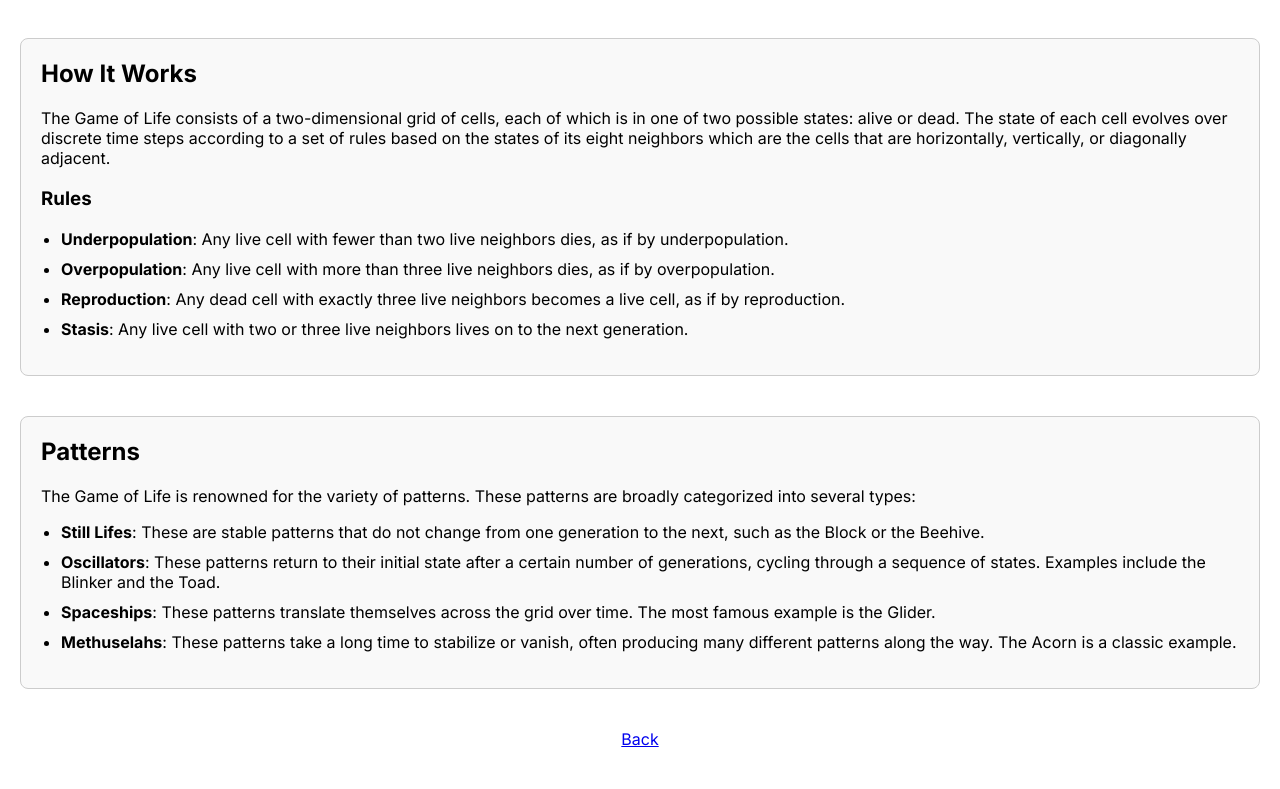
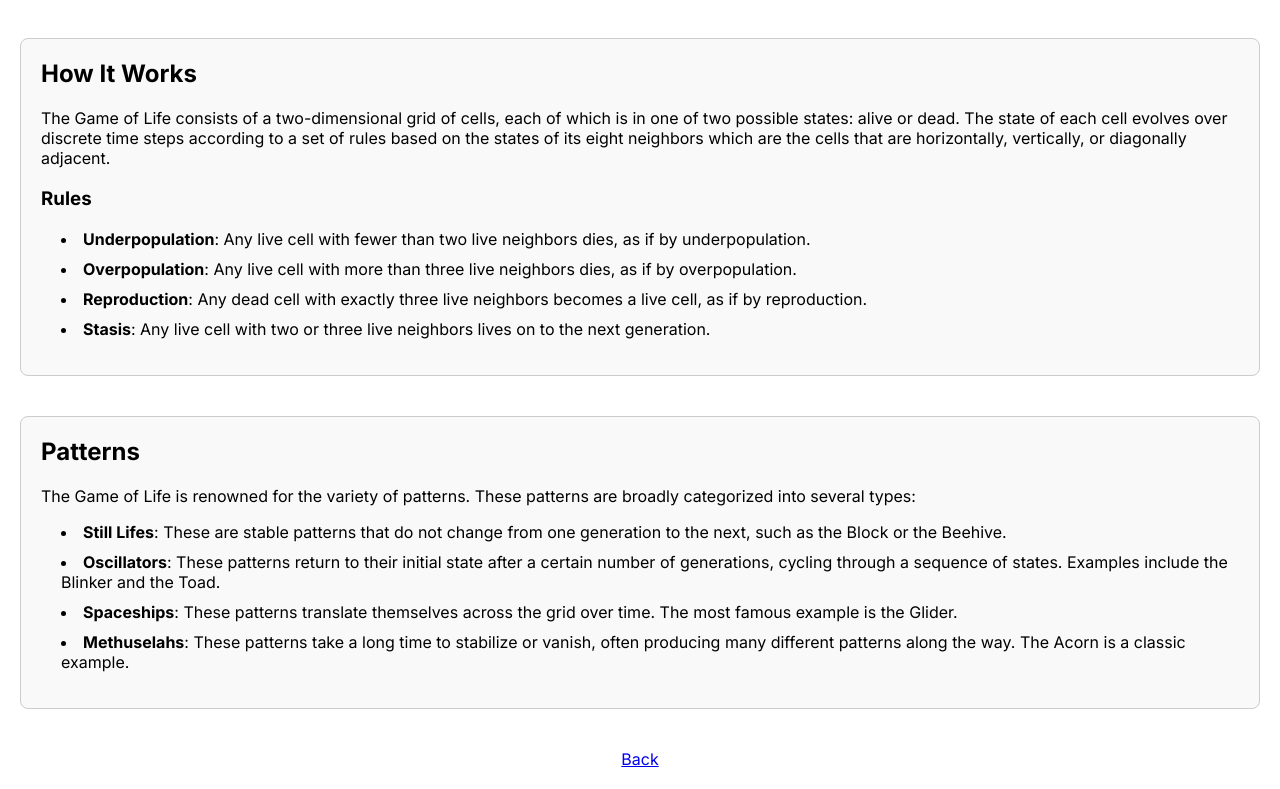
Before and after one commit to Okios2/Game-of-Life, a Next.js app: page /about in a window 1280 px wide. Shown: the part 238-1027 px from the top of the page. Built offline with nearby package versions, Linux system fonts and the light colour scheme.

Commit message:
Code refactoring

```diff
--- a/app/about/page.tsx
+++ b/app/about/page.tsx
@@ -10,33 +10,39 @@ export default function About() {
       </div>
       <section className={styles.section}>
         <h2>Introduction</h2>
-            <p>The Game of Life is a cellular automaton devised by the British mathematician John Horton Conway in 1970.
-               This game, despite its simple rules, is capable of producing extraordinarily complex behaviors, mirroring the complexity and beauty found in the natural world.</p>
+          <p>
+            The Game of Life is a cellular automaton devised by the British mathematician John Horton Conway in 1970.
+            This game, despite its simple rules, is capable of producing extraordinarily complex behaviors, mirroring the complexity and beauty found in the natural world.
+          </p>
       </section>
       <section className={styles.section}>
         <h2>How It Works</h2>
-            <p>The Game of Life consists of a  two-dimensional grid of cells, each of which  is in one of two possible states: alive or dead.
+        <p>
+          The Game of Life consists of a  two-dimensional grid of cells, each of which  is in one of two possible states: alive or dead.
           The state of each cell evolves over discrete time steps according to a set of rules based on the states of its eight neighbors
-               which are the cells that are horizontally, vertically, or diagonally adjacent.</p>
+          which are the cells that are horizontally, vertically, or diagonally adjacent.
+        </p>
         <h3>Rules</h3>
-            <ul>
+        <dl>
           <li><strong>Underpopulation</strong>: Any live cell with fewer than two live neighbors dies, as if by underpopulation.</li>
           <li><strong>Overpopulation</strong>: Any live cell with more than three live neighbors dies, as if by overpopulation.</li>
           <li><strong>Reproduction</strong>: Any dead cell with exactly three live neighbors becomes a live cell, as if by reproduction.</li>
           <li><strong>Stasis</strong>: Any live cell with two or three live neighbors lives on to the next generation.</li>
-            </ul>
+        </dl>
       </section>
       <section className={styles.section}>
         <h2>Patterns</h2>
         <p>The Game of Life is renowned for the variety of patterns. These patterns are broadly categorized into several types:</p>
-            <ul>
+        <dl>
           <li><strong>Still Lifes</strong>: These are stable patterns that do not change from one generation to the next, such as the Block or the Beehive.</li>
           <li><strong>Oscillators</strong>: These patterns return to their initial state after a certain number of generations, cycling through a sequence of states. Examples include the Blinker and the Toad.</li>
           <li><strong>Spaceships</strong>: These patterns translate themselves across the grid over time. The most famous example is the Glider.</li>
           <li><strong>Methuselahs</strong>: These patterns take a long time to stabilize or vanish, often producing many different patterns along the way. The Acorn is a classic example.</li>
-            </ul>
+        </dl>
       </section>
-      <Link href="/" className={styles.link}>Back</Link>
+      <div className={styles.link}>
+        <Link href="/">Back</Link>
+      </div>
     </main>
   );
 }
--- a/app/page.module.css
+++ b/app/page.module.css
@@ -46,7 +46,7 @@
   margin-top: 0;
 }
 
-.section ul {
+.section dl {
   padding-left: 20px;
 }
 
--- a/app/page.tsx
+++ b/app/page.tsx
@@ -10,7 +10,9 @@ export default function Home() {
           <h1>GAME OF LIFE</h1>
       </div>
       <GridContainer/>
-      <Link href="/about" className={styles.link}>About Page</Link>
+      <div className={styles.link}>
+        <Link href="/about">About Page</Link>
+      </div>
     </main>
   );
 }
```
Lines whose indentation alone changed are shown as unchanged.
